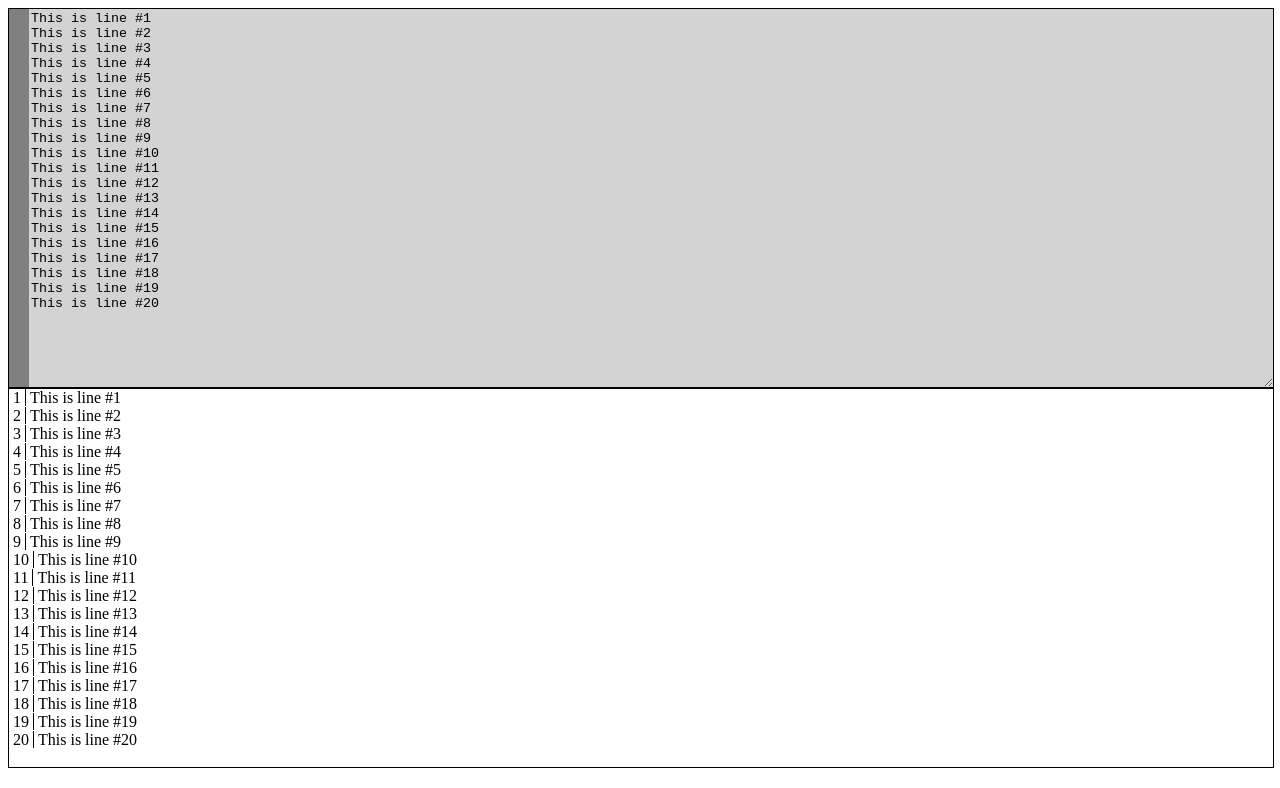
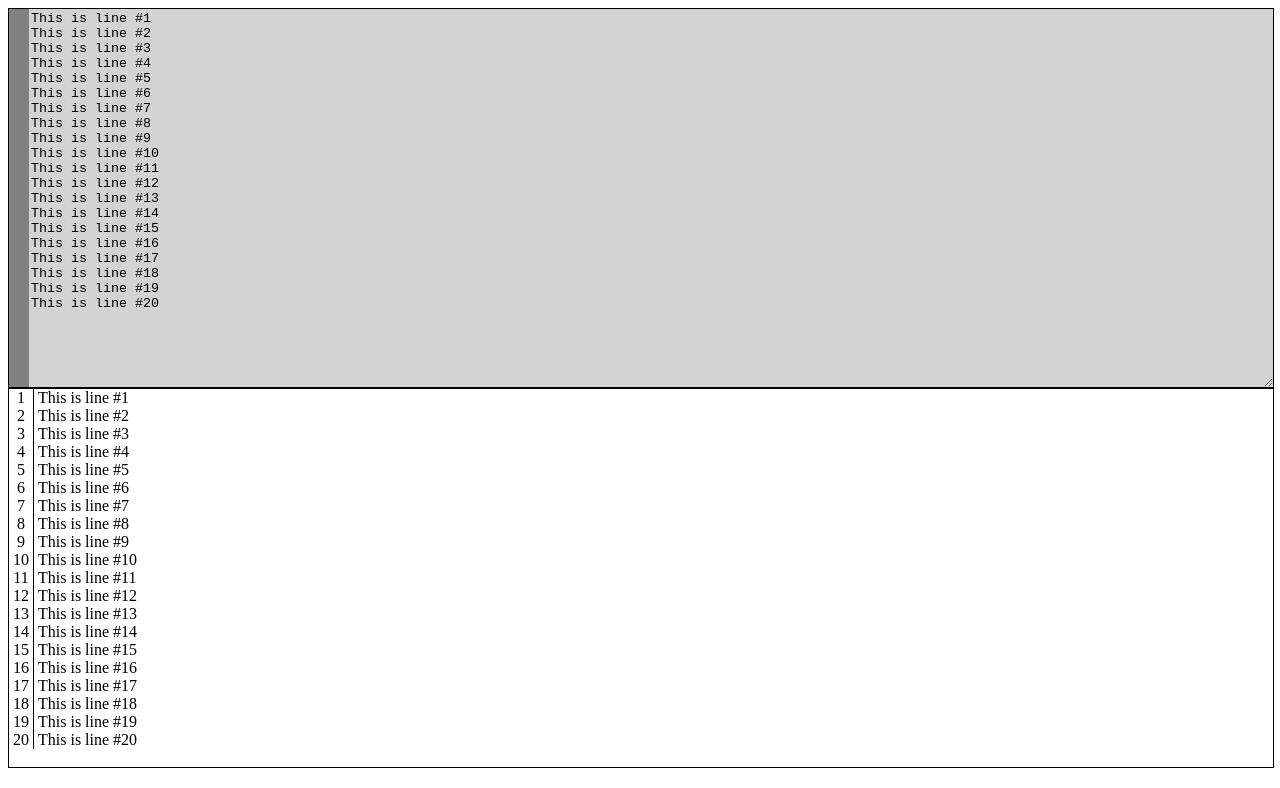
Before and after one commit to tuzmusic/folding-editor, a React (Create React App) app: page / in a window 1280 px wide. Shown: the top 788 px of the page. Built offline with nearby package versions, Linux system fonts and the light colour scheme.

Commit message:
fix line gutter width

```diff
--- a/src/components/TextDisplay.tsx
+++ b/src/components/TextDisplay.tsx
@@ -21,7 +21,7 @@ class TextDisplay extends React.Component<Props> {
     <Display>
       {
         this.props.lines.map((line, i) =>
-          <TextLineComponent line={ line } number={ i + 1 }/>)
+          <TextLineComponent key={ i } line={ line } number={ i + 1 }/>)
       }
     </Display>
   )
--- a/src/components/TextLineComponent.tsx
+++ b/src/components/TextLineComponent.tsx
@@ -2,20 +2,24 @@ import React from 'react';
 import styled from "@emotion/styled";
 import { TextLine } from "../models/TextEntryModel";
 
-const Line = styled.div({});
-const LineText = styled.span({
+const LineContainer = styled.div({});
+
+const LineGutter = styled.div({
+  display: 'inline-block',
+  borderRight: 'solid thin black',
+  minWidth: '25px',
+  textAlign: 'center',
+  paddingLeft: '4px',
+  paddingRight: '4px',
+  boxSizing: 'border-box',
+});
+
+const LineText = styled.div({
+  display: 'inline',
   width: '100%',
   paddingLeft: '4px',
   paddingRight: '4px',
-  boxSizing: 'border-box'
-});
-
-const LineGutter = styled.span({
-  borderRight: 'solid thin black',
-  width: '25px',
-  paddingLeft: '4px',
-  paddingRight: '4px',
-  boxSizing: 'border-box'
+  boxSizing: 'border-box',
 });
 
 type Props = {
@@ -28,10 +32,10 @@ class TextLineComponent extends React.Component<Props> {
   render = () => {
     const { line, number } = this.props;
     return (
-      <Line>
+      <LineContainer>
         <LineGutter>{ number }</LineGutter>
         <LineText>{ line.text }</LineText>
-      </Line>
+      </LineContainer>
     );
   }
 }
```
